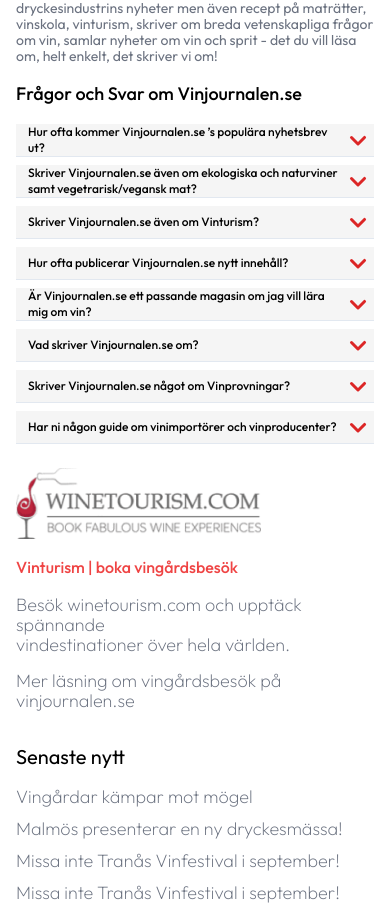
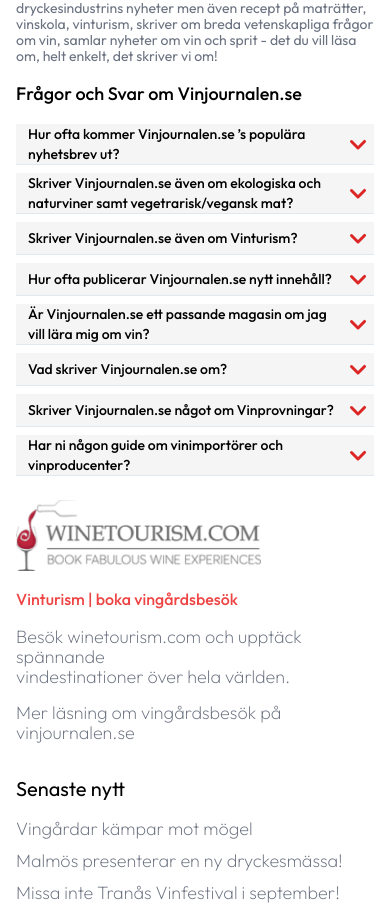
Before and after one commit to webramesh/headless-VJ, a Next.js app: page / in a window 390 px wide. Shown: the part 9227-10142 px from the top of the page. Built offline with nearby package versions, Linux system fonts and the light colour scheme; what tailwind-hamburgers would draw is missing.

Commit message:
Fixed accordion fonts

```diff
--- a/src/app/Components/Accordion.jsx
+++ b/src/app/Components/Accordion.jsx
@@ -16,7 +16,7 @@
           onClick={() => toggleAccordion(1)}
           className="w-full flex justify-between items-center bg-[#F5F5F5] pl-3 text-slate-800"
         >
-          <h3 className="font-outfit text-left text-black text-xs md:text-sm font-medium">
+          <h3 className="font-outfit text-left text-black text-sm font-medium">
             <span>
               Hur ofta kommer Vinjournalen.se ’s populära nyhetsbrev ut?
             </span>
@@ -60,7 +60,7 @@
             openIndex === 1 ? "max-h-screen" : "max-h-0"
           }`}
         >
-          <div className="pb-5 text-xs md:text-sm font-outfit text-slate-500">
+          <div className="pb-5 text-xs md:text-sm font-outfit pl-3 text-slate-500">
             Vinjournalen.se skickar ut sitt nyhetsbrev varje fredag, inför
             storhelger ibland oftare. På så sätt får du tips direkt i din inbox
             från Vinjournalen.se!
@@ -74,7 +74,7 @@
           onClick={() => toggleAccordion(2)}
           className="w-full flex justify-between items-center bg-[#F5F5F5] pl-3 text-slate-800"
         >
-          <h3 className="font-outfit text-left text-black text-xs md:text-sm font-medium">
+          <h3 className="font-outfit text-left text-black text-sm font-medium">
             <span>
             Skriver Vinjournalen.se även om ekologiska och naturviner samt vegetrarisk/vegansk mat?
             </span>
@@ -118,7 +118,7 @@
             openIndex === 2 ? "max-h-screen" : "max-h-0"
           }`}
         >
-          <div className="pb-5 text-xs md:text-sm font-outfit text-slate-500">
+          <div className="pb-5 text-xs md:text-sm font-outfit pl-3 text-slate-500">
             Vinjournalen.se skickar ut sitt nyhetsbrev varje fredag, inför
             storhelger ibland oftare. På så sätt får du tips direkt i din inbox
             från Vinjournalen.se!
@@ -134,7 +134,7 @@
           onClick={() => toggleAccordion(3)}
           className="w-full flex justify-between items-center bg-[#F5F5F5] pl-3 text-slate-800"
         >
-          <h3 className="font-outfit text-black text-left text-xs md:text-sm font-medium">
+          <h3 className="font-outfit text-black text-left text-sm font-medium">
             <span>
             Skriver Vinjournalen.se även om Vinturism?
             </span>
@@ -178,7 +178,7 @@
             openIndex === 3 ? "max-h-screen" : "max-h-0"
           }`}
         >
-          <div className="pb-5 text-xs md:text-sm font-outfit text-slate-500">
+          <div className="pb-5 text-xs md:text-sm font-outfit pl-3 text-slate-500">
             Vinjournalen.se skickar ut sitt nyhetsbrev varje fredag, inför
             storhelger ibland oftare. På så sätt får du tips direkt i din inbox
             från Vinjournalen.se!
@@ -192,7 +192,7 @@
           onClick={() => toggleAccordion(4)}
           className="w-full flex justify-between items-center bg-[#F5F5F5] pl-3 text-slate-800"
         >
-          <h3 className="font-outfit text-left text-black text-xs md:text-sm font-medium">
+          <h3 className="font-outfit text-left text-black text-sm font-medium">
             <span>
             Hur ofta publicerar Vinjournalen.se nytt innehåll?
             </span>
@@ -236,7 +236,7 @@
             openIndex === 4 ? "max-h-screen" : "max-h-0"
           }`}
         >
-          <div className="pb-5 text-xs md:text-sm font-outfit text-slate-500">
+          <div className="pb-5 text-xs md:text-sm font-outfit pl-3 text-slate-500">
             Vinjournalen.se skickar ut sitt nyhetsbrev varje fredag, inför
             storhelger ibland oftare. På så sätt får du tips direkt i din inbox
             från Vinjournalen.se!
@@ -250,7 +250,7 @@
           onClick={() => toggleAccordion(5)}
           className="w-full flex justify-between items-center bg-[#F5F5F5] pl-3 text-slate-800"
         >
-          <h3 className="font-outfit text-left text-black text-xs md:text-sm font-medium">
+          <h3 className="font-outfit text-left text-black text-sm font-medium">
             <span>
             Är Vinjournalen.se ett passande magasin om jag vill lära mig om vin?
             </span>
@@ -294,7 +294,7 @@
             openIndex === 5 ? "max-h-screen" : "max-h-0"
           }`}
         >
-          <div className="pb-5 text-xs md:text-sm font-outfit text-slate-500">
+          <div className="pb-5 text-xs md:text-sm font-outfit pl-3 text-slate-500">
             Vinjournalen.se skickar ut sitt nyhetsbrev varje fredag, inför
             storhelger ibland oftare. På så sätt får du tips direkt i din inbox
             från Vinjournalen.se!
@@ -308,7 +308,7 @@
           onClick={() => toggleAccordion(6)}
           className="w-full flex justify-between items-center bg-[#F5F5F5] pl-3 text-slate-800"
         >
-          <h3 className="font-outfit text-left text-black text-xs md:text-sm font-medium">
+          <h3 className="font-outfit text-left text-black text-sm font-medium">
             <span>
             Vad skriver Vinjournalen.se om?
             </span>
@@ -352,7 +352,7 @@
             openIndex === 6 ? "max-h-screen" : "max-h-0"
           }`}
         >
-          <div className="pb-5 text-xs md:text-sm font-outfit text-slate-500">
+          <div className="pb-5 text-xs md:text-sm font-outfit pl-3 text-slate-500">
             Vinjournalen.se skickar ut sitt nyhetsbrev varje fredag, inför
             storhelger ibland oftare. På så sätt får du tips direkt i din inbox
             från Vinjournalen.se!
@@ -365,7 +365,7 @@
           onClick={() => toggleAccordion(7)}
           className="w-full flex justify-between items-center bg-[#F5F5F5] pl-3 text-slate-800"
         >
-          <h3 className="font-outfit text-left text-black text-xs md:text-sm font-medium">
+          <h3 className="font-outfit text-left text-black text-sm font-medium">
             <span>
             Skriver Vinjournalen.se något om Vinprovningar?
             </span>
@@ -409,7 +409,7 @@
             openIndex === 7 ? "max-h-screen" : "max-h-0"
           }`}
         >
-          <div className="pb-5 text-xs md:text-sm font-outfit text-slate-500">
+          <div className="pb-5 text-xs md:text-sm font-outfit pl-3 text-slate-500">
             Vinjournalen.se skickar ut sitt nyhetsbrev varje fredag, inför
             storhelger ibland oftare. På så sätt får du tips direkt i din inbox
             från Vinjournalen.se!
@@ -422,7 +422,7 @@
           onClick={() => toggleAccordion(8)}
           className="w-full flex justify-between items-center bg-[#F5F5F5] pl-3 text-slate-800"
         >
-          <h3 className="font-outfit text-left text-black text-xs md:text-sm font-medium">
+          <h3 className="font-outfit text-left text-black text-sm font-medium">
             <span>
             Har ni någon guide om vinimportörer och vinproducenter?
             </span>
@@ -466,7 +466,7 @@
             openIndex === 8 ? "max-h-screen" : "max-h-0"
           }`}
         >
-          <div className="pb-5 text-xs md:text-sm font-outfit text-slate-500">
+          <div className="pb-5 text-xs md:text-sm font-outfit pl-3 text-slate-500">
             Vinjournalen.se skickar ut sitt nyhetsbrev varje fredag, inför
             storhelger ibland oftare. På så sätt får du tips direkt i din inbox
             från Vinjournalen.se!
```
